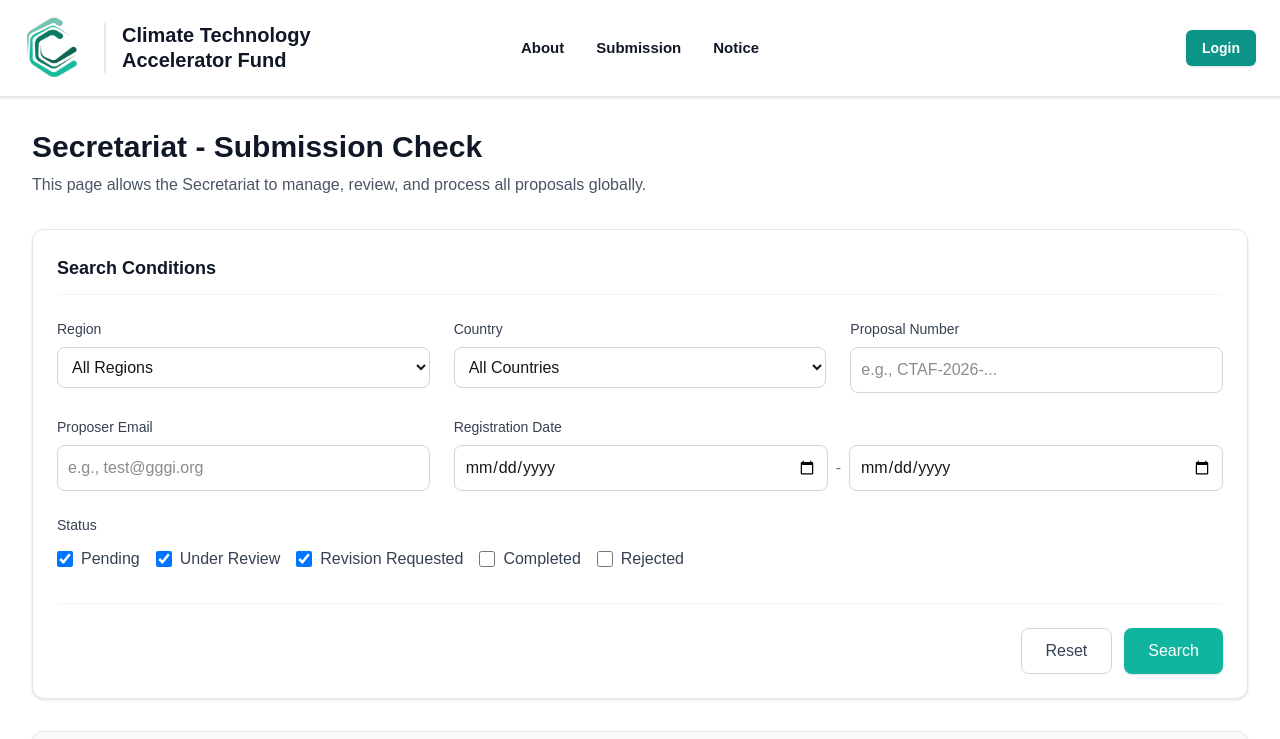
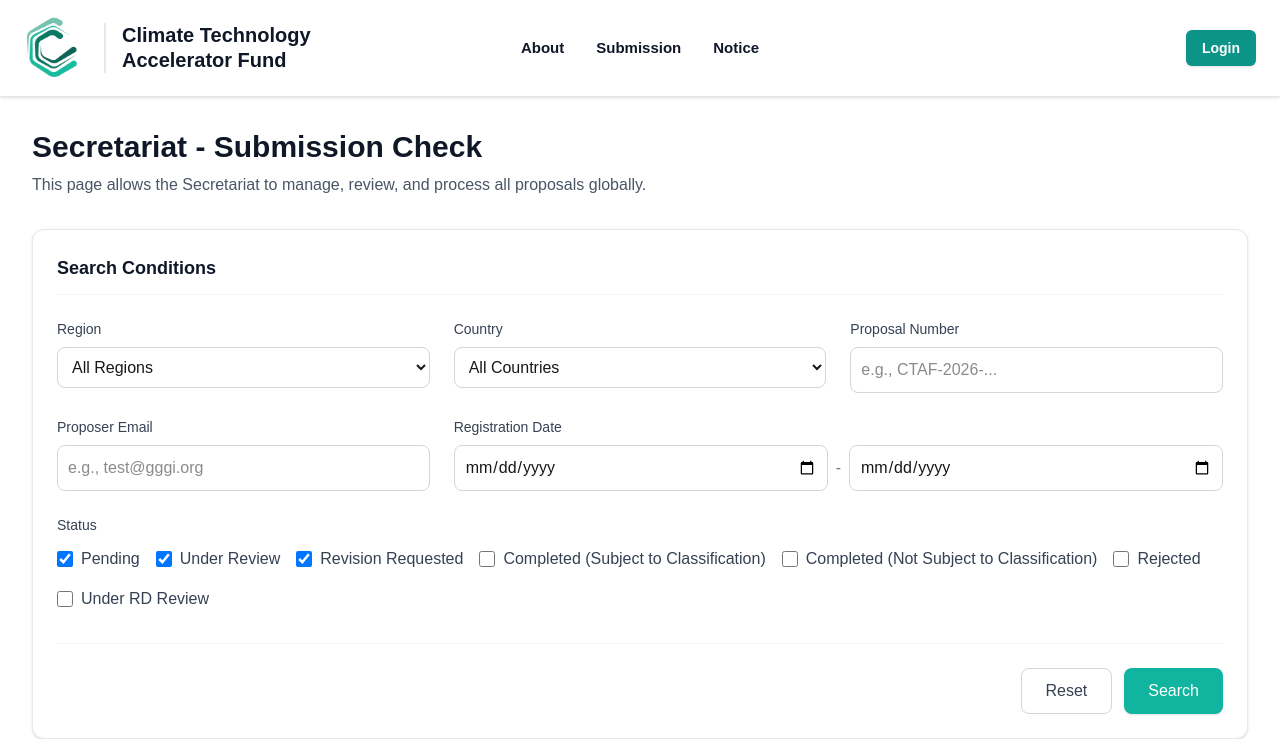
Before and after one commit to LzLLC2022/CPMS, a Next.js app: page /proposal-list/secretariat in a window 1280 px wide. Shown: the top 739 px of the page. Built offline with nearby package versions, Linux system fonts and the light colour scheme.

Commit message:
feat: add Secretariat-specific search status options

```diff
--- a/src/components/SubmissionList.tsx
+++ b/src/components/SubmissionList.tsx
@@ -18,15 +18,23 @@ const MOCK_PROPOSALS = [
   { id: 'CTAF-2026-10-0006', region: 'Africa', country: 'Senegal', title: 'Green Hydrogen Production', email: 'applicant6@gggi.org', date: '2026-10-20', status: 'Pending' },
 ];
 
-const STATUS_OPTIONS = ['Pending', 'Under Review', 'Revision Requested', 'Completed', 'Rejected'];
+const getStatusOptions = (role: string) => {
+  if (role === 'Secretariat') {
+    return ['Pending', 'Under Review', 'Revision Requested', 'Completed (Subject to Classification)', 'Completed (Not Subject to Classification)', 'Rejected', 'Under RD Review'];
+  }
+  return ['Pending', 'Under Review', 'Revision Requested', 'Completed', 'Rejected'];
+};
 
 const getStatusBadgeColor = (status: string) => {
   switch (status) {
     case 'Pending': return 'bg-gray-100 text-gray-800 border-gray-200';
     case 'Under Review': return 'bg-blue-50 text-blue-700 border-blue-200';
     case 'Revision Requested': return 'bg-orange-50 text-orange-700 border-orange-200';
-    case 'Completed': return 'bg-teal-50 text-teal-700 border-teal-200';
+    case 'Completed':
+    case 'Completed (Subject to Classification)':
+    case 'Completed (Not Subject to Classification)': return 'bg-teal-50 text-teal-700 border-teal-200';
     case 'Rejected': return 'bg-red-50 text-red-700 border-red-200';
+    case 'Under RD Review': return 'bg-purple-50 text-purple-700 border-purple-200';
     default: return 'bg-gray-100 text-gray-800 border-gray-200';
   }
 };
@@ -159,7 +167,7 @@ export default function SubmissionList({ role, fixedRegion }: SubmissionListProp
           <div className="md:col-span-2 lg:col-span-3">
             <label className="block text-sm font-medium text-gray-700 mb-3">Status</label>
             <div className="flex flex-wrap gap-4">
-              {STATUS_OPTIONS.map(status => (
+              {getStatusOptions(role).map(status => (
                 <label key={status} className="flex items-center gap-2 cursor-pointer group">
                   <input
                     type="checkbox"
```
